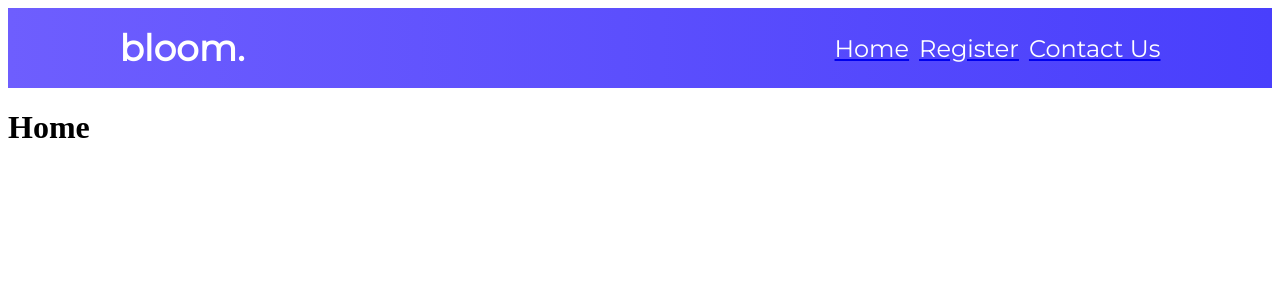
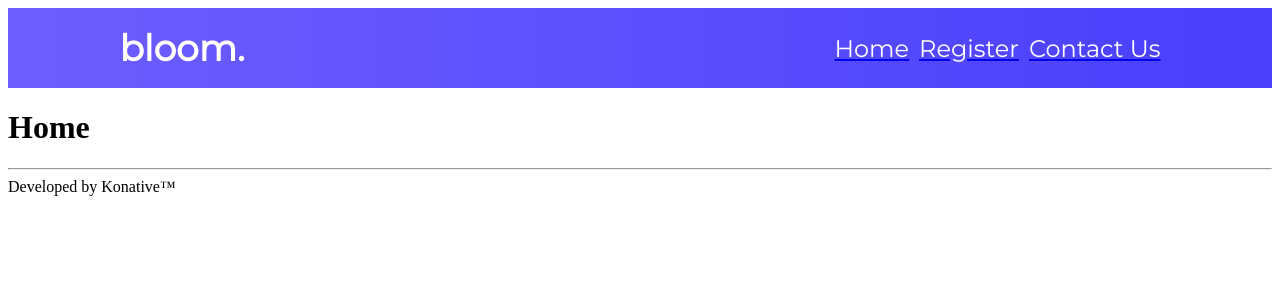
Before and after one commit to konative/bloom, a React (Create React App) app in the folder client/: page / in a window 1280 px wide. Shown: the top 300 px of the page. Built offline with nearby package versions, Linux system fonts and the light colour scheme.

Commit message:
Footer Simple Completion
Completed Footer

```diff
--- a/client/src/App.js
+++ b/client/src/App.js
@@ -1,5 +1,6 @@
 
 import React from "react";
+import Footer from "./components/Footer/Footer";
 import Navbar from "./components/Navbar/Navbar";
 import Main from "./routing/Main";
 
@@ -8,6 +9,7 @@ function App() {
     <div>
       <Navbar></Navbar>
       <Main></Main>
+      <Footer></Footer>
     </div>
   );
 
--- a/client/src/components/Footer/Footer.js
+++ b/client/src/components/Footer/Footer.js
@@ -8,8 +8,10 @@ function Footer() {
 return (
 
     <div>
-        <line></line>
-        <div></div>
+        <hr></hr>
+        <div>
+            Developed by Konative&#8482;
+        </div>
     </div>
 
 );
--- a/client/src/routing/pages/Home/Home.js
+++ b/client/src/routing/pages/Home/Home.js
@@ -1,4 +1,5 @@
 import React from "react";
+import Footer from "../../../components/Footer/Footer";
 
 function Home() {
   return (
```
